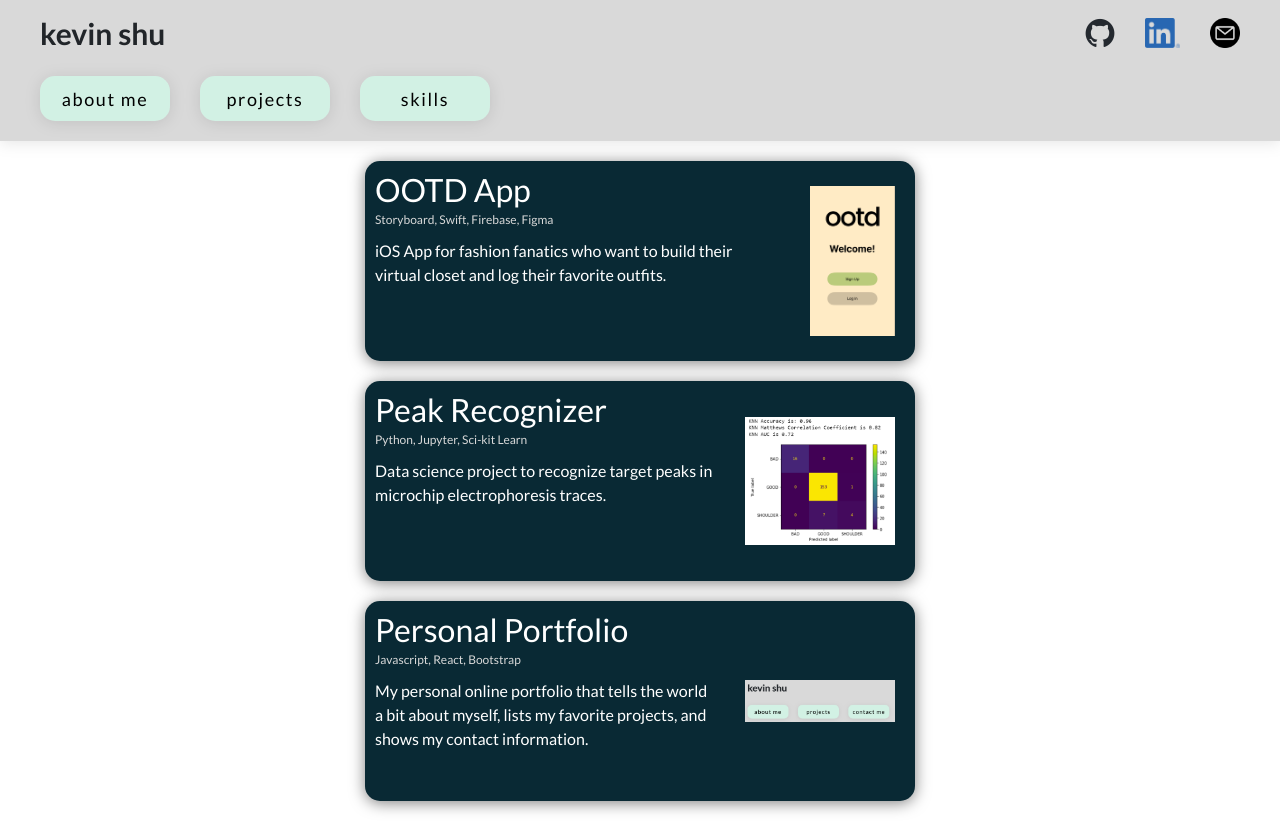
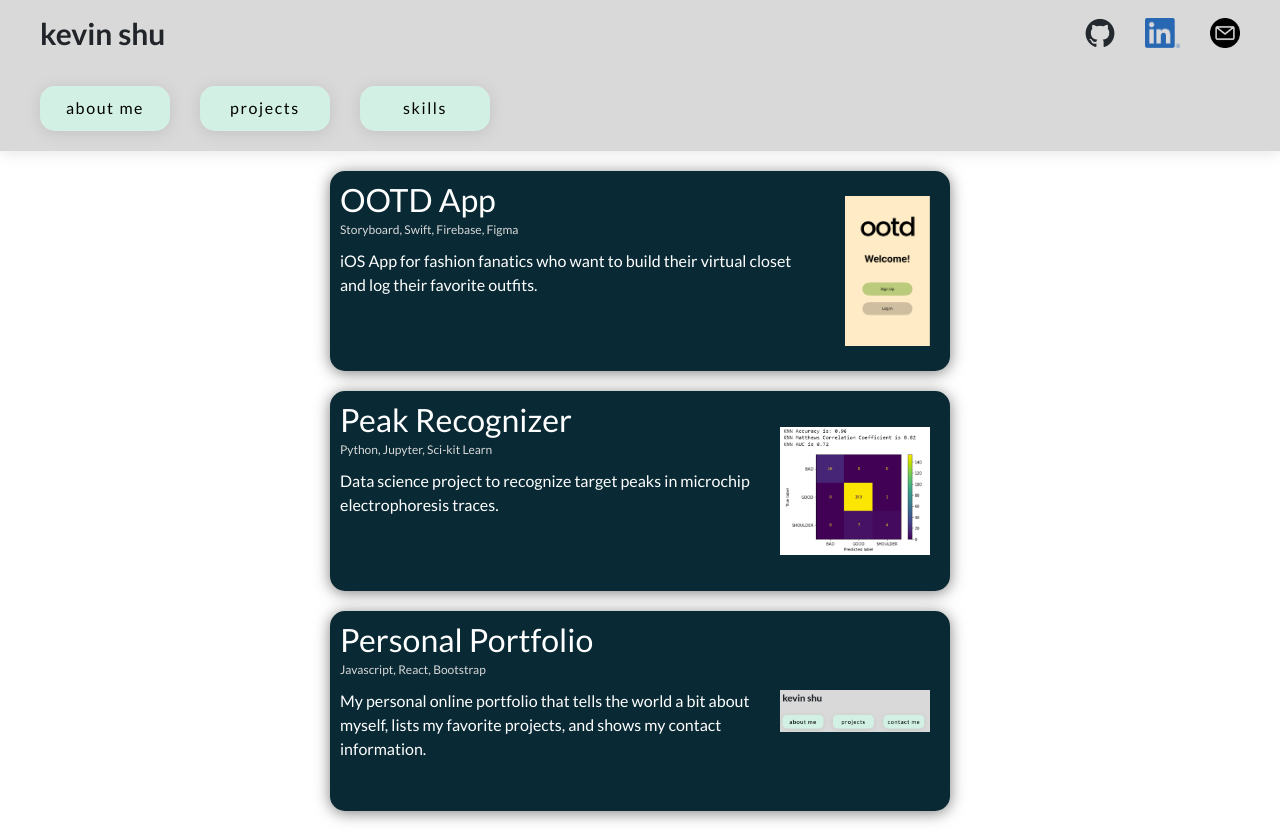
Before and after one commit to kyshu11027/portfolio, a React (Vite) app: page /projects in a window 1280 px wide. Built offline with nearby package versions, Linux system fonts and the light colour scheme; the HTML template or start-up script is replaced by a standard one.

Commit message:
fixed nav

```diff
--- a/src/components/Navbar.jsx
+++ b/src/components/Navbar.jsx
@@ -22,18 +22,20 @@ const Navbar = () => {
         </a>
       </div>
 
-      <div className="nav-bottom-row">
-        <Link className="nav-link" to="/">
+      <div className="container-fluid">
+        <div className="row justify-content-left nav-bottom-row">
+          <Link className="nav-link col-3 col-md-2" to="/">
             about me
           </Link>
 
-        <Link className="nav-link" to="/projects">
+          <Link className="nav-link col-3 col-md-2" to="/projects">
             projects
           </Link>
 
-        <Link className="nav-link" to="/skills">
+          <Link className="nav-link col-3 col-md-2" to="/skills">
             skills
           </Link>
+        </div>
       </div>
     </div>
   );
--- a/src/components/Projects.jsx
+++ b/src/components/Projects.jsx
@@ -7,7 +7,7 @@ import "../css/projects.css";
 
 const Projects = () => {
   return (
-    <div className="container">
+    <div className="project-container">
       <Project
         name="OOTD App"
         link="https://github.com/kyshu11027/OOTD"
--- a/src/css/navbar.css
+++ b/src/css/navbar.css
@@ -18,7 +18,9 @@
   display: flex;
   gap: 30px;
   padding: 10px 40px;
+  padding-top: 20px;
   padding-bottom: 20px;
+  margin: 0px;
 }
 
 .nav-name {
@@ -36,11 +38,11 @@
   background-color: #d2f1e4;
   border: 0px;
   padding: 10px;
-  font-size: 18px;
+  font-size: 16px;
   font-family: Lato, sans-serif;
   border-radius: 15px;
-  width: 130px;
-  height: 45px;
+  max-width: 130px;
+  min-height: 45px;
   filter: drop-shadow(
     0px 2.9825618267059326px 7.456404209136963px rgba(0, 0, 0, 0.1)
   );
--- a/src/css/projects.css
+++ b/src/css/projects.css
@@ -1,4 +1,4 @@
-.container {
+.project-container {
   padding: 20px;
   display: flex;
   flex-direction: column;
```
Lines whose indentation alone changed are shown as unchanged.
